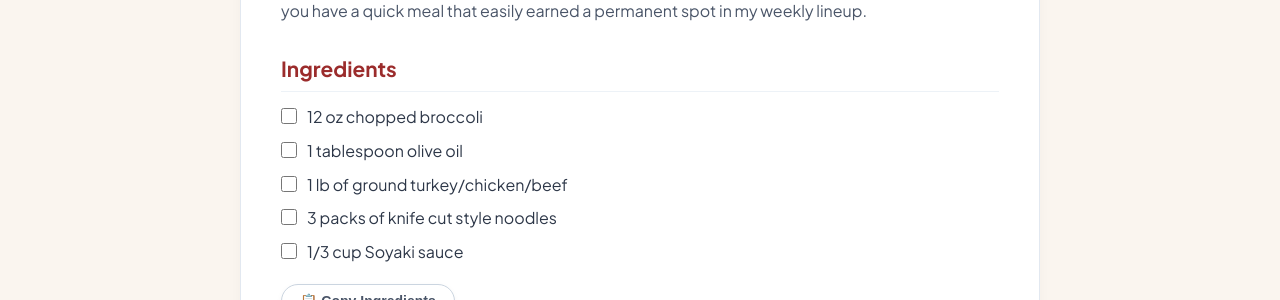
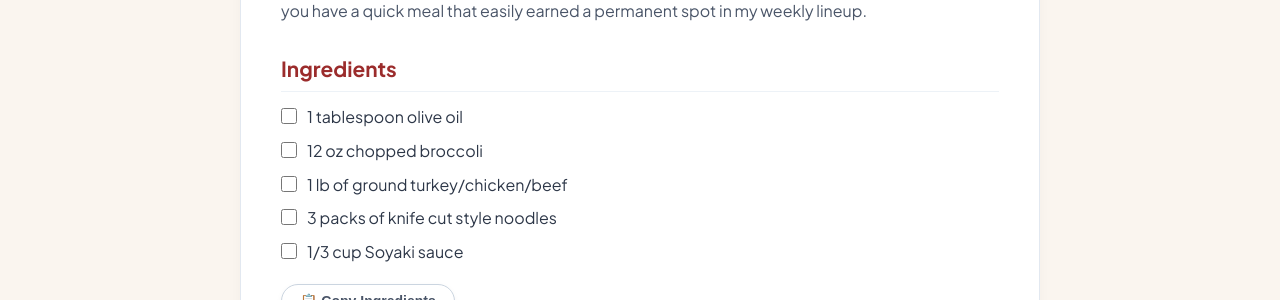
Before and after one commit to TheSharedCrumb/TheSharedCrumb, a Jekyll site: the page built from _recipes/Noodles_TJ_SoyakiStirFry.md, in a window 1280 px wide and 900 px high, scrolled down 1147 px. Shown: the part 154-454 px from the top of the window. Built offline with Jekyll 4.4.1, drawn with Linux system fonts in a browser that asks for light colours.

```diff
--- a/_recipes/Noodles_TJ_SoyakiStirFry.md
+++ b/_recipes/Noodles_TJ_SoyakiStirFry.md
@@ -19,8 +19,8 @@ This recipe was born from a total weeknight win. Armed with a bag of knife-cut s
 The real trick here is using a pre-made Soyaki sauce. It combines garlic, ginger, soy, and sesame into one bottle, doing all the heavy flavor lifting so you don't have to pull out ten different condiments. Toss it over those ultra-chewy, ruffled noodles that trap sauce in every wave, and you have a quick meal that easily earned a permanent spot in my weekly lineup.
 
 ### Ingredients
+* 1 tablespoon olive oil
 * 12 oz chopped broccoli
-* 1 tablespoon olive oil
 * 1 lb of ground turkey/chicken/beef
 * 3 packs of knife cut style noodles
 * 1/3 cup Soyaki sauce
```
